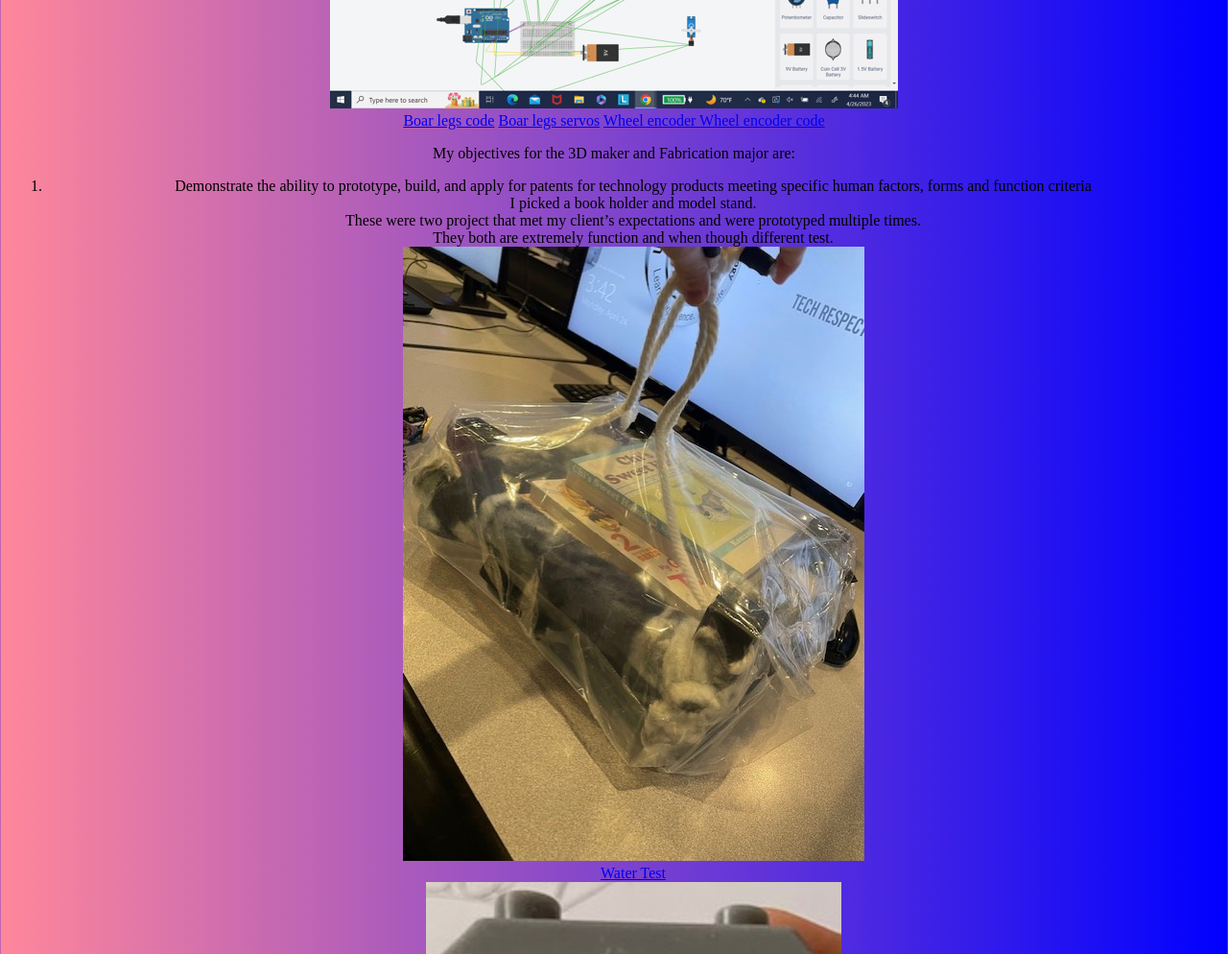
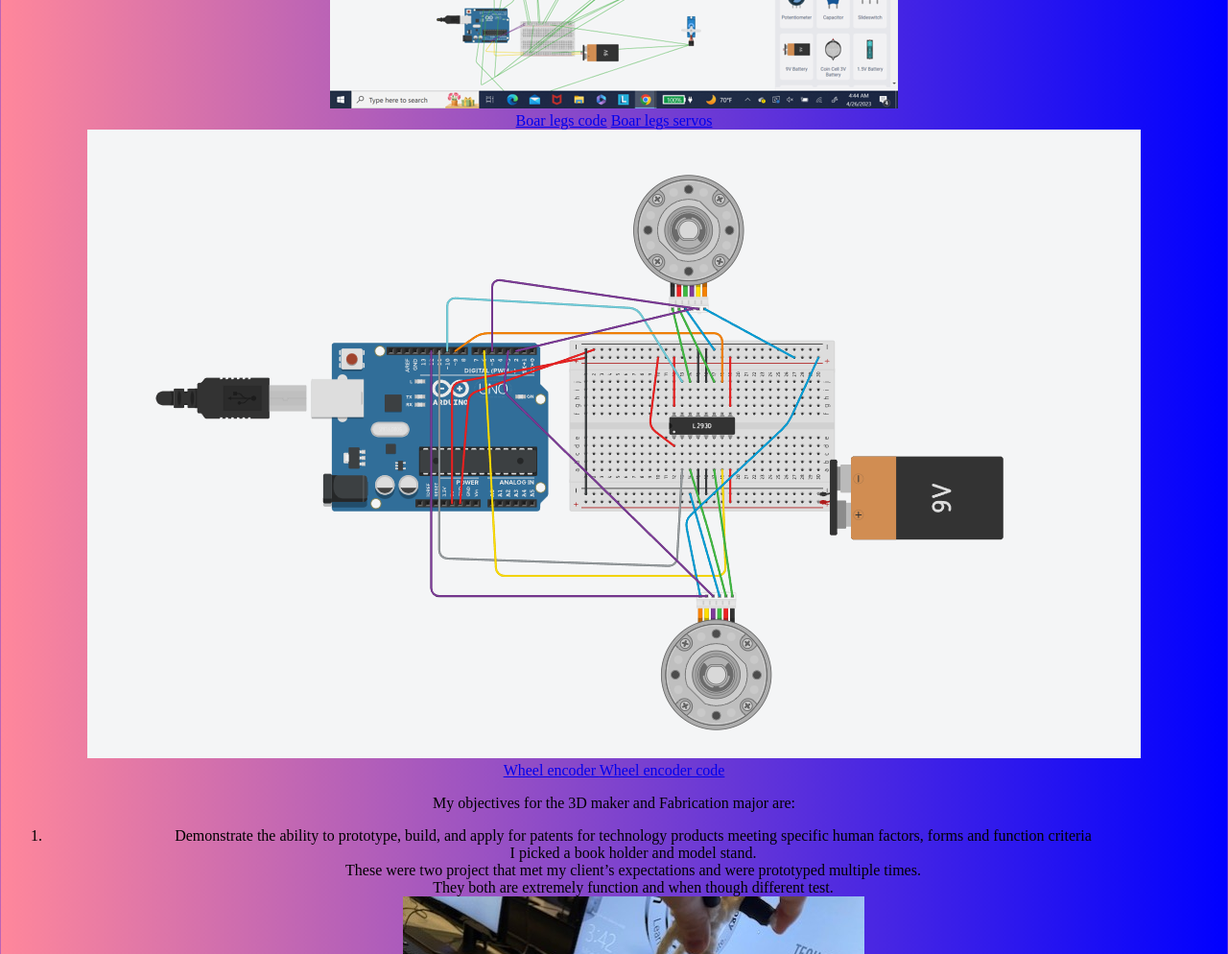
Before and after one commit to Wolfpanda01/Wolfpanda01.github.io, a plain HTML site: page borads page.html in a window 1280 px wide. Shown: the part 7580-8574 px from the top of the page at 96% size. Drawn offline with Linux system fonts and the light colour scheme.

Commit message:
Add files via upload

```diff
--- a/borads page.html
+++ b/borads page.html
@@ -67,6 +67,7 @@
         <div><img src="hardwere.png"></div>
         <a href="https://github.com/Wolfpanda01/boar-walk">Boar legs code</a>
         <a href="https://www.youtube.com/watch?v=p7I_QfP55B4&feature=youtu.be">Boar legs servos</a>
+        <div><img src="wheel encoder.PNG"></div>
         <a href="https://youtu.be/VCWNUZaJ8sE">Wheel encoder </a>
         <a href="  https://github.com/Wolfpanda01/Wheel-encoder">Wheel encoder code </a>
 
```
Also changed, not shown: wheel encoder.PNG (added).
